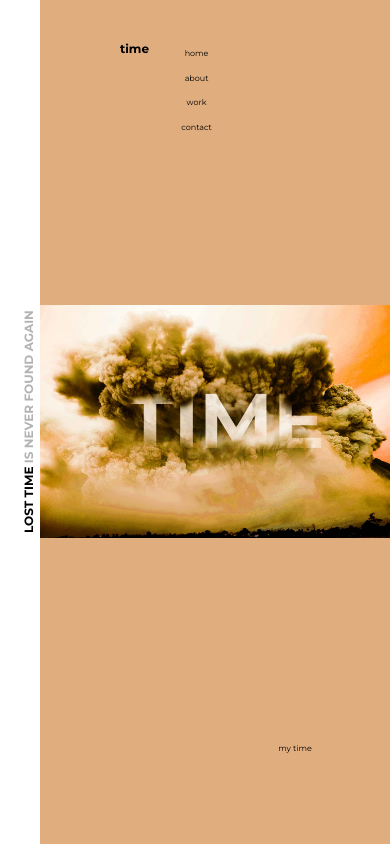
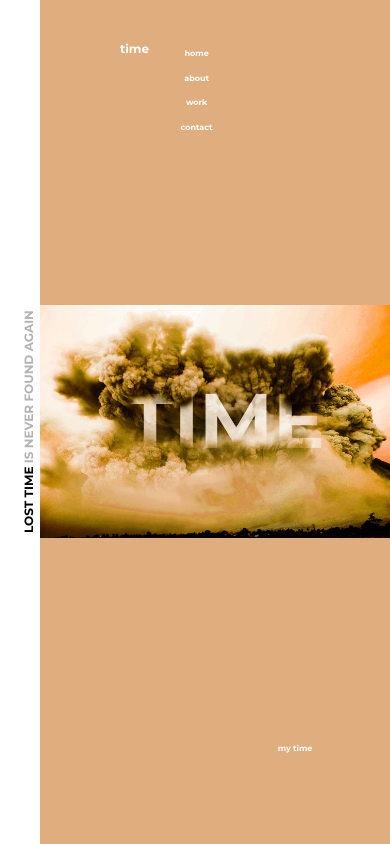
Before and after one commit to kister1/kister1.github.io, a plain HTML site: page index.html in a window 390 px wide. Drawn offline with Linux system fonts and the light colour scheme.

Commit message:
Update css/media.css

```diff
--- a/css/media.css
+++ b/css/media.css
@@ -27,11 +27,13 @@
 @media screen and (max-width: 768px) {
 	.btn {
 		font-size: 12px;
-		font-weight: 400;
+		font-weight: 700;
+		color: #fff;
 	}
 	.offer__menu_text {
 		font-size: 20px;
 		font-weight: 700;
+		color: #fff;
 	}
 	.offer__get {
 		font-size: 16px;
@@ -41,11 +43,13 @@
 @media screen and (max-width: 480px) {
 	.btn {
 		font-size: 8px;
-		font-weight: 400;
+		font-weight: 700;
+		color: #fff;
 	}
 	.offer__menu_text {
 		font-size: 12px;
 		font-weight: 700;
+		color: #fff;
 	}
 	.offer__get {
 		font-size: 12px;
```
